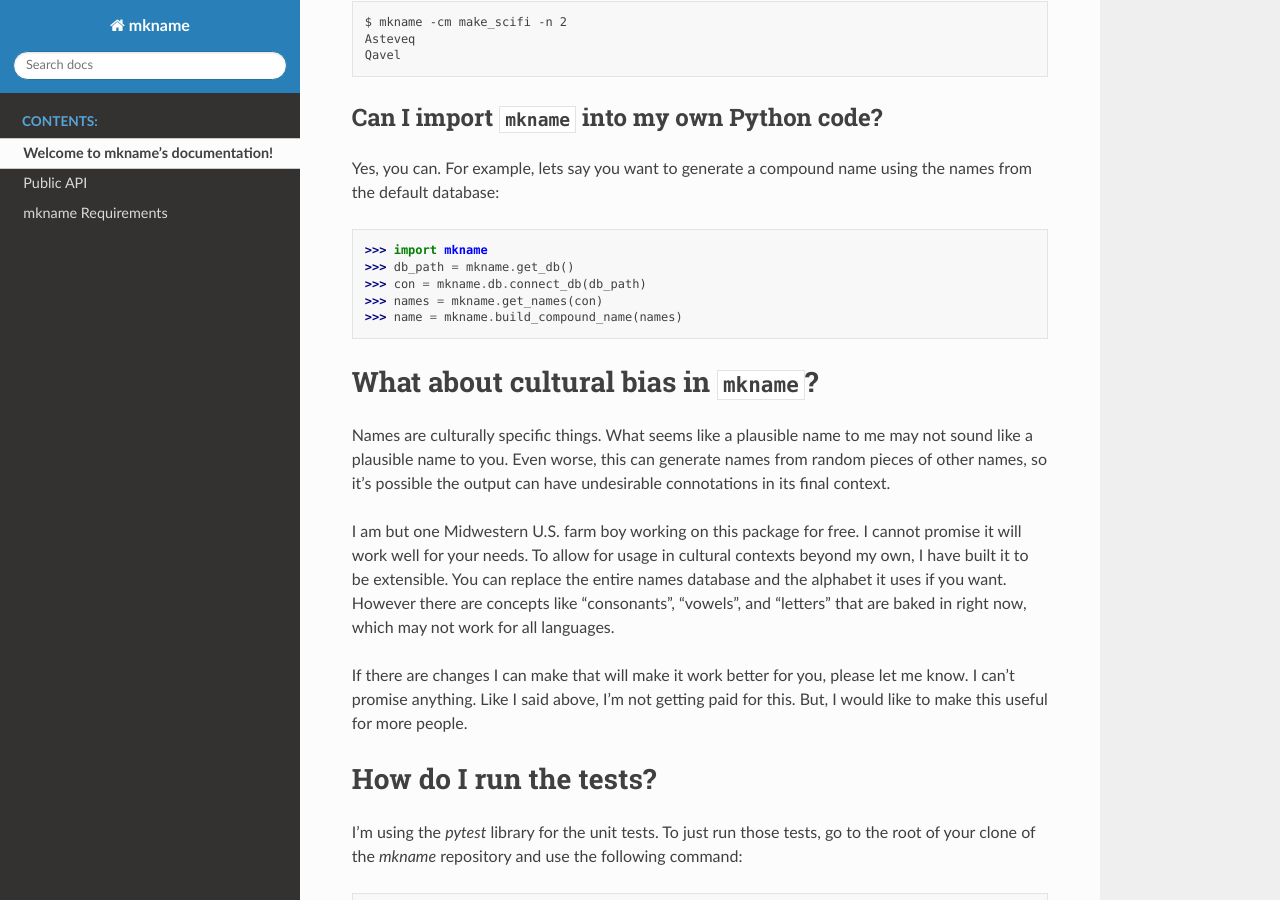
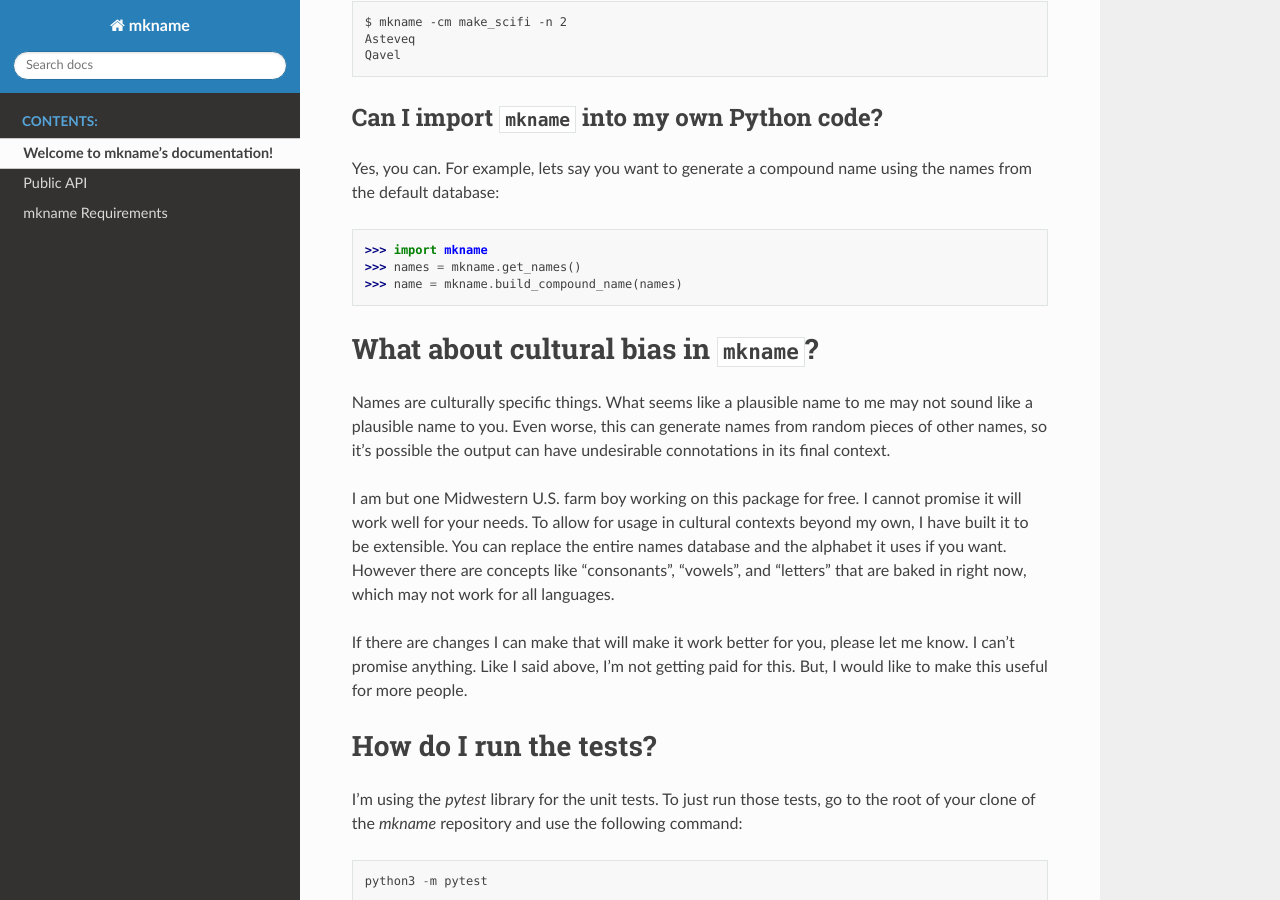
Before and after one commit to pji/mkname, a Sphinx documentation site: the page built from docs/source/index.rst, in a window 1280 px wide and 900 px high, scrolled down 2360 px. Built offline with Sphinx 7.4.7 and the Read the Docs theme 2.0.0, drawn with Linux system fonts in a browser that asks for light colours.

Commit message:
Updated documentation for db.makes_connection change.

```diff
--- a/docs/source/index.rst
+++ b/docs/source/index.rst
@@ -108,9 +108,7 @@
 name using the names from the default database::
 
     >>> import mkname
-    >>> db_path = mkname.get_db()
-    >>> con = mkname.db.connect_db(db_path)
-    >>> names = mkname.get_names(con)
+    >>> names = mkname.get_names()
     >>> name = mkname.build_compound_name(names)
 
 
```
